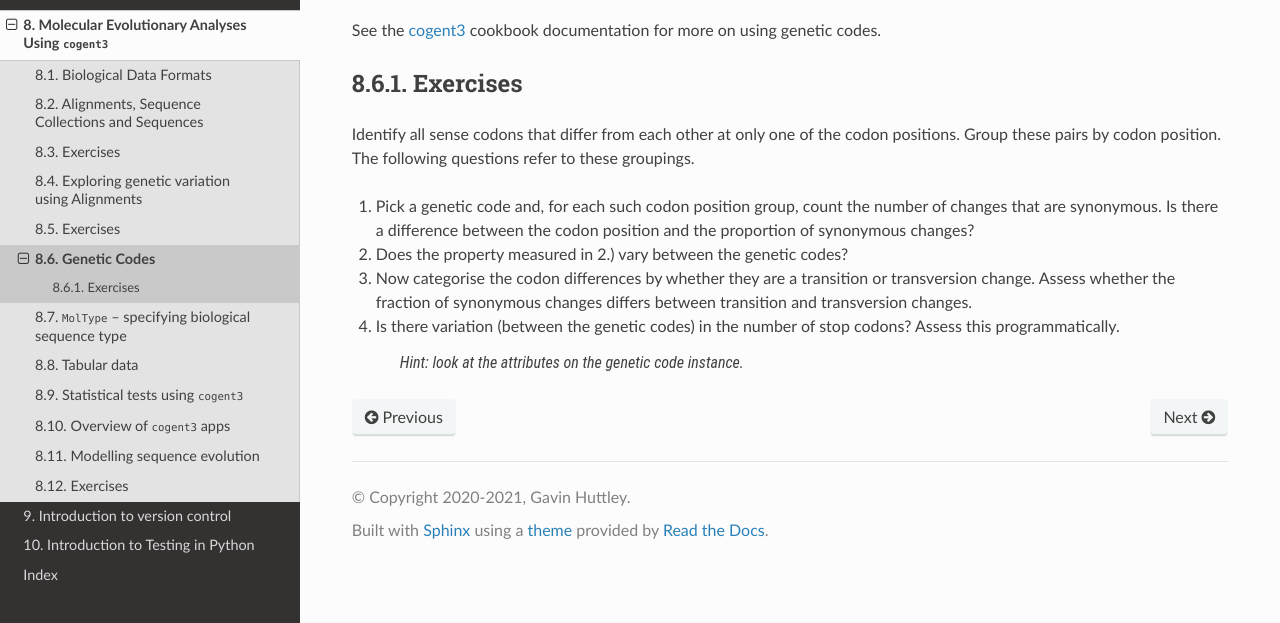
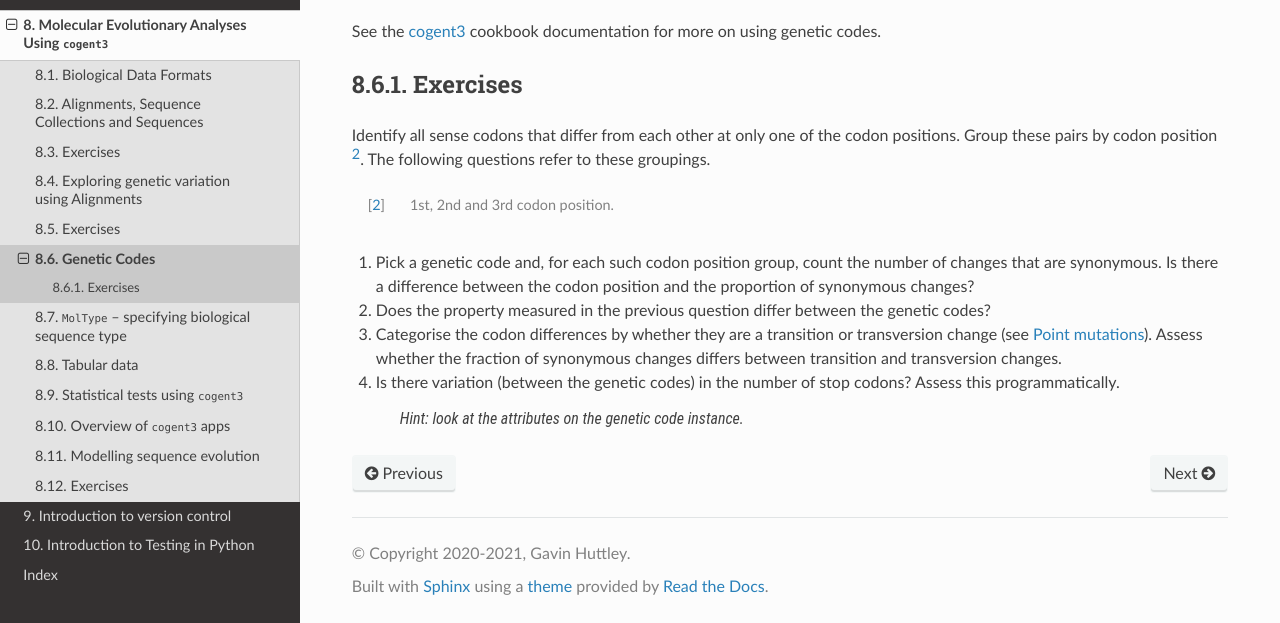
Before and after one commit to GavinHuttley/tib, a Sphinx documentation site: the page built from source/cogent3/genetic_codes.rst, in a window 1280 px wide and 900 px high, scrolled down 1888 px, cut to the strip 277-900 px from the top of the window. Built offline with Sphinx 7.4.7 and the Read the Docs theme 2.0.0, drawn with Linux system fonts in a browser that asks for light colours; some of the changed text lies outside the part shown.

Commit message:
MAINT: improve language in questions

```diff
--- a/source/cogent3/genetic_codes.rst
+++ b/source/cogent3/genetic_codes.rst
@@ -87,13 +86,15 @@ See the cogent3_ cookbook documentation for more on using genetic codes.
 Exercises
 ---------
 
-Identify all sense codons that differ from each other at only one of the codon positions. Group these pairs by codon position. The following questions refer to these groupings.
+Identify all sense codons that differ from each other at only one of the codon positions. Group these pairs by codon position [#]_. The following questions refer to these groupings.
+
+.. [#] 1st, 2nd and 3rd codon position.
 
 #. Pick a genetic code and, for each such codon position group, count the number of changes that are synonymous. Is there a difference between the codon position and the proportion of synonymous changes?
 
-#. Does the property measured in 2.) vary between the genetic codes?
+#. Does the property measured in the previous question differ between the genetic codes?
 
-#. Now categorise the codon differences by whether they are a transition or transversion change. Assess whether the fraction of synonymous changes differs between transition and transversion changes.
+#. Categorise the codon differences by whether they are a transition or transversion change (see :ref:`point_mutations`). Assess whether the fraction of synonymous changes differs between transition and transversion changes.
 
 #. Is there variation (between the genetic codes) in the number of stop codons? Assess this programmatically.
 
--- a/source/molevol/mutation.rst
+++ b/source/molevol/mutation.rst
@@ -39,6 +39,8 @@ Insertions
     Range in scale from single to multiple nucleotides up to large genomic segments. The daughter DNA molecule is longer than the parent.
 
 Within each of these, there are substantial sub-categories. We are interested in insertion / deletion events (indels) insomuch as they motivate the need for sequence alignment algorithms. Our principal focus, however, is on point mutation processes since those are the dominant type of genetic variation data.
+
+.. _point_mutations:
 
 Point mutations
 ---------------
```
Also changed, not shown: other parts of source/cogent3/genetic_codes.rst (+1 -2 lines).
